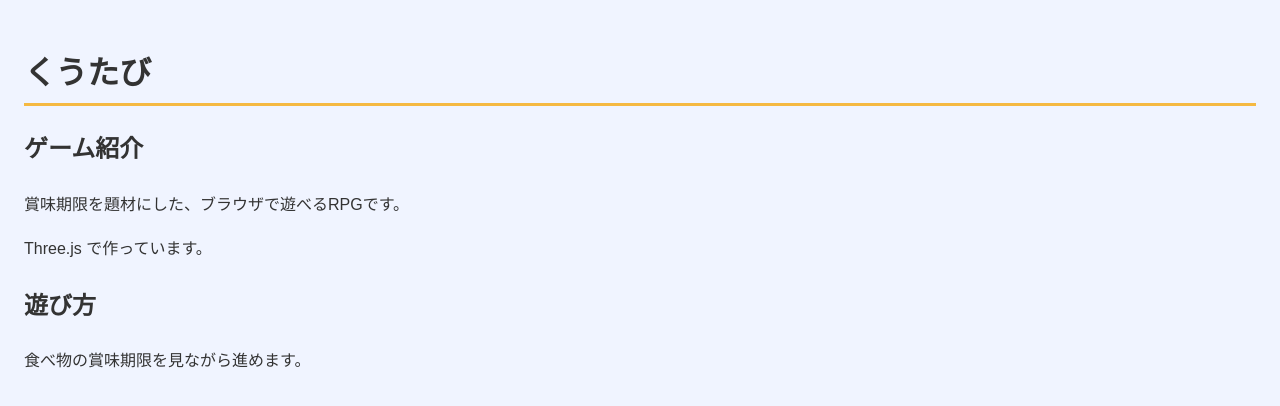
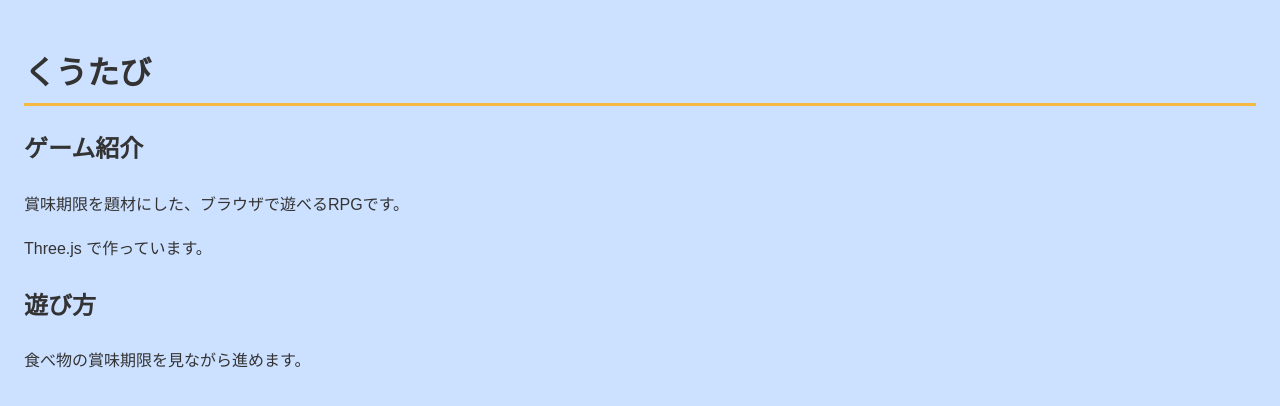
Before and after one commit to tayu135711/git_task1, a plain HTML site: page index.html in a window 1280 px wide. Drawn offline with Linux system fonts and the light colour scheme.

Commit message:
Change bg to blue

```diff
--- a/style.css
+++ b/style.css
@@ -1,6 +1,6 @@
 body {
   font-family: sans-serif;
-  background: #f0f4ff;
+  background: #cce0ff;
   margin: 0;
   padding: 24px;
   line-height: 1.8;
```
